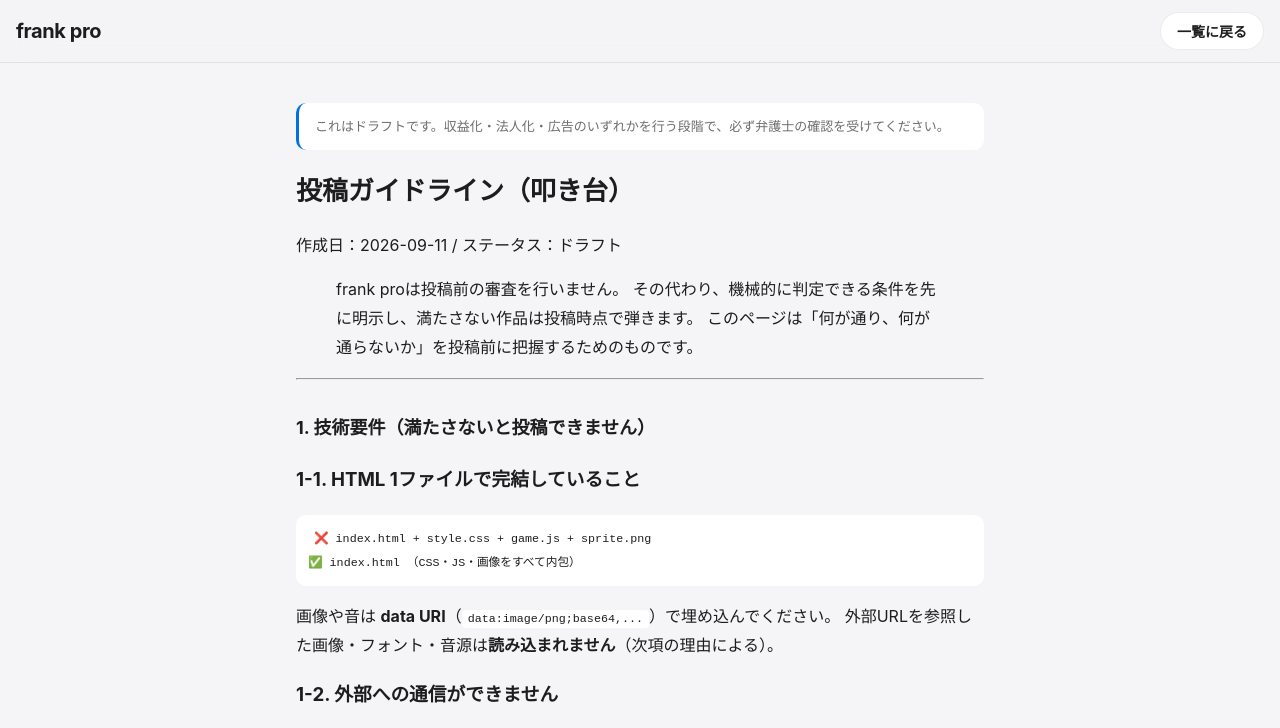
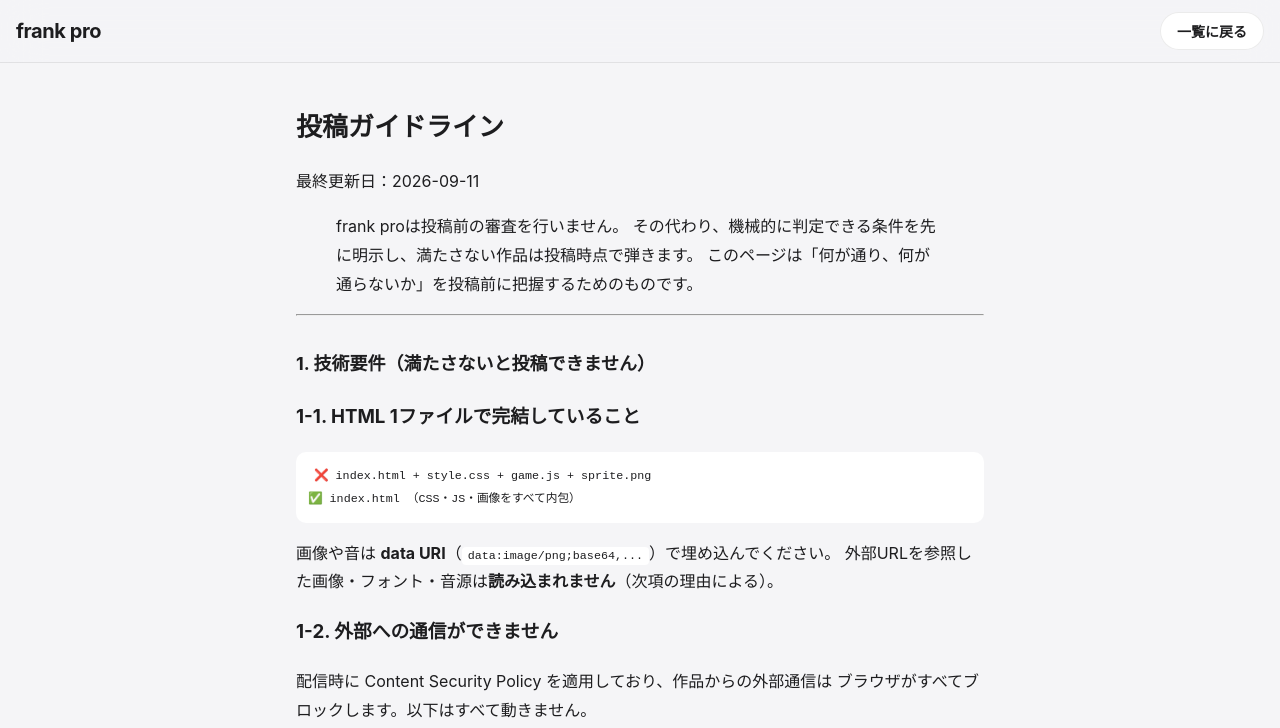
Before and after one commit to riririyo/frank-pro, a plain HTML site: page web/guidelines.html in a window 1280 px wide. Shown: the top 728 px of the page. Drawn offline with Linux system fonts and the light colour scheme.

Commit message:
Update submission guidelines and remove draft notice
Removed draft notice and updated guideline title and date.

```diff
--- a/web/guidelines.html
+++ b/web/guidelines.html
@@ -16,11 +16,8 @@
   </header>
 
   <main class="doc-page">
-    <div class="doc-note">
-      これはドラフトです。収益化・法人化・広告のいずれかを行う段階で、必ず弁護士の確認を受けてください。
-    </div>
-<h1 id="投稿ガイドライン叩き台">投稿ガイドライン（叩き台）</h1>
-<p>作成日：2026-09-11 / ステータス：ドラフト</p>
+<h1 id="投稿ガイドライン">投稿ガイドライン</h1>
+<p>最終更新日：2026-09-11</p>
 <blockquote>
 <p>frank proは投稿前の審査を行いません。 その代わり、機械的に判定できる条件を先に明示し、満たさない作品は投稿時点で弾きます。 このページは「何が通り、何が通らないか」を投稿前に把握するためのものです。</p>
 </blockquote>
```
